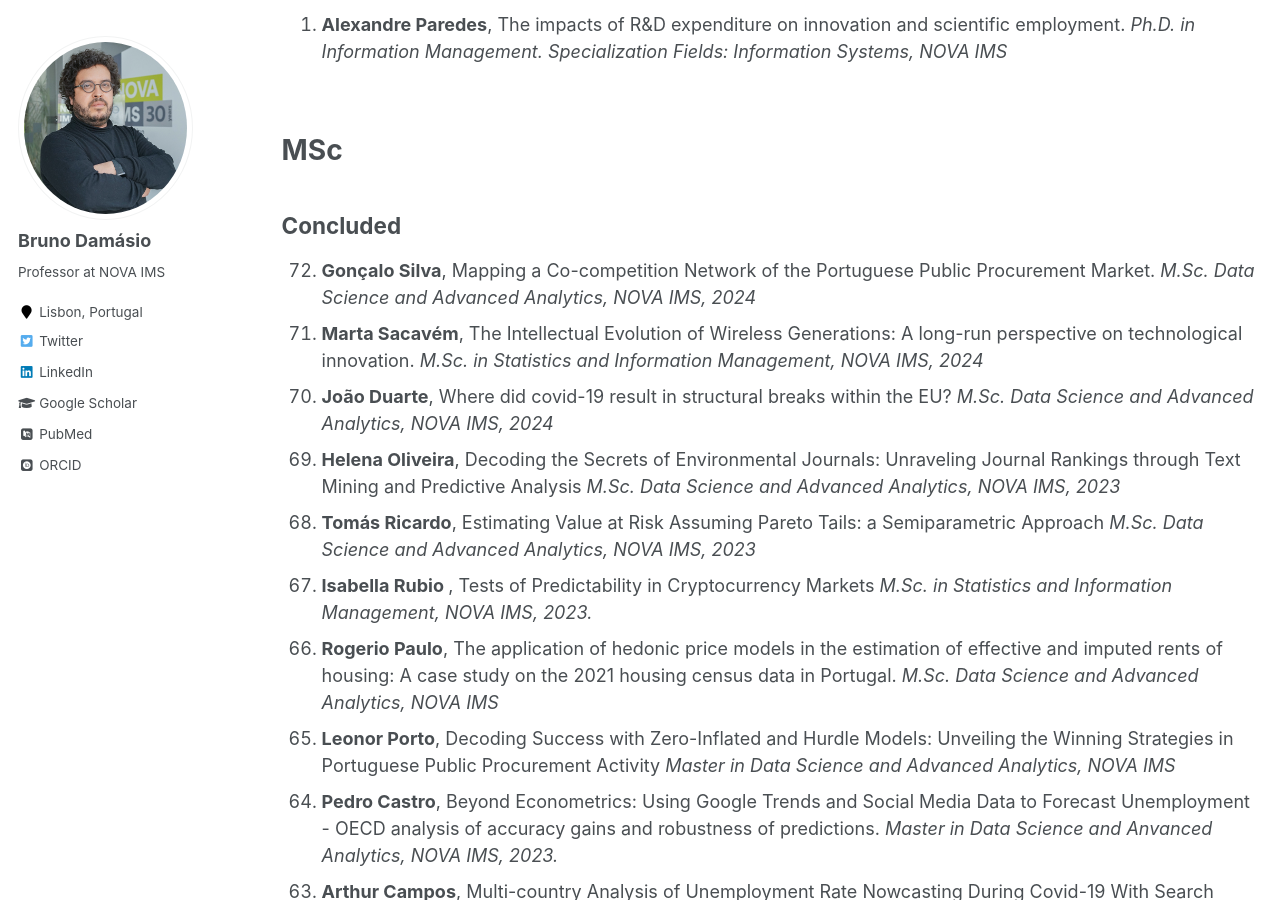
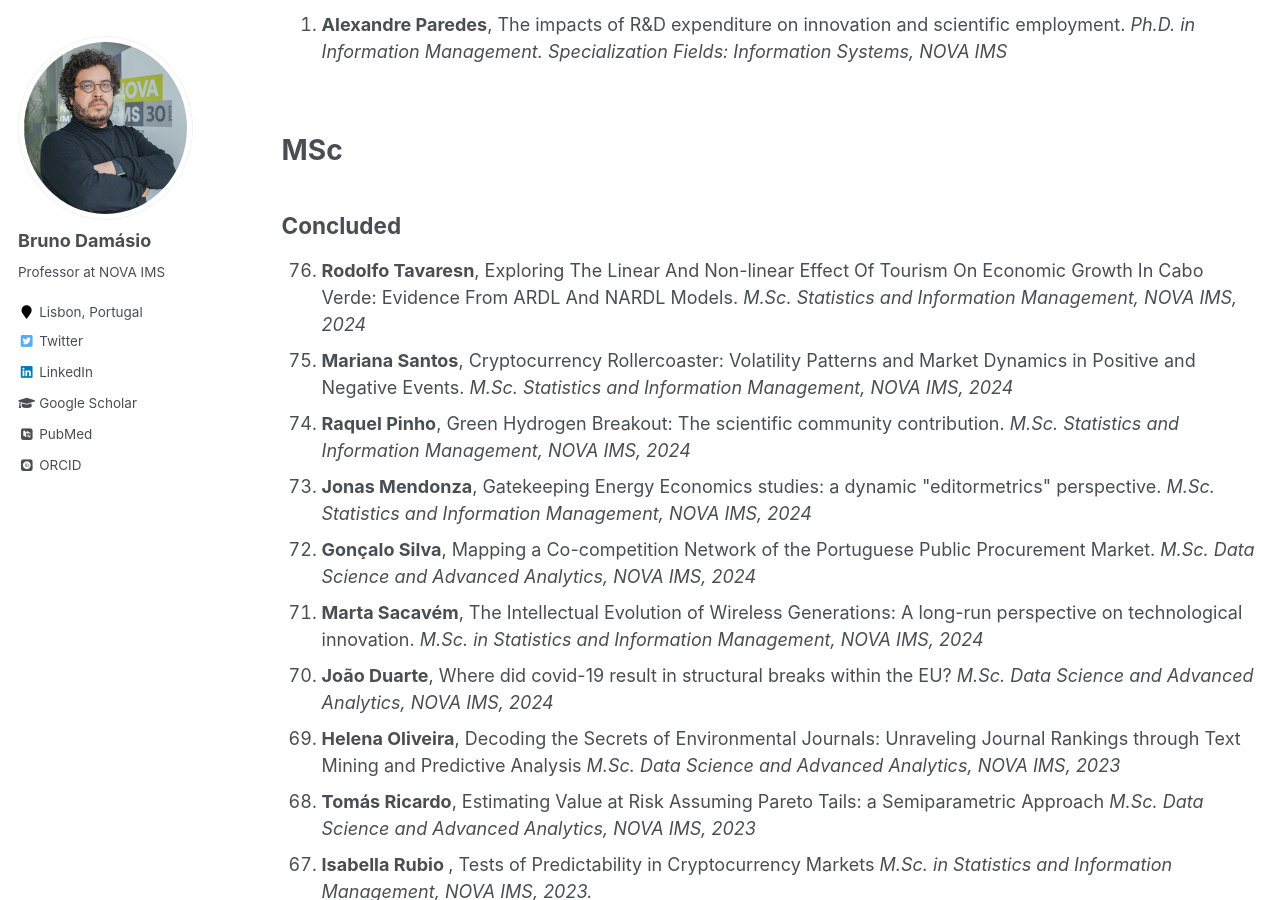
Before and after one commit to damasiob/damasiob.github.io, a Jekyll site: the page built from _pages/orietation.md, in a window 1280 px wide and 900 px high, scrolled down 732 px. Built offline with Jekyll 4.4.1, drawn with Linux system fonts in a browser that asks for light colours; some web fonts are replaced.

Commit message:
Update orietation.md

```diff
--- a/_pages/orietation.md
+++ b/_pages/orietation.md
@@ -39,6 +39,14 @@ Concluded
 ---
 
 <ol reversed>
+
+   <li><b>Rodolfo Tavaresn</b>, Exploring The Linear And Non-linear Effect Of Tourism On Economic Growth In Cabo Verde: Evidence From ARDL And NARDL Models. <i>M.Sc. Statistics and Information Management, NOVA IMS, 2024 </i></li>
+
+   <li><b>Mariana Santos</b>, Cryptocurrency Rollercoaster: Volatility Patterns and Market Dynamics in Positive and Negative Events. <i>M.Sc. Statistics and Information Management, NOVA IMS, 2024 </i></li>
+
+   <li><b>Raquel Pinho</b>, Green Hydrogen Breakout: The scientific community contribution. <i>M.Sc. Statistics and Information Management, NOVA IMS, 2024 </i></li>
+
+   <li><b>Jonas Mendonza</b>, Gatekeeping Energy Economics studies: a dynamic "editormetrics" perspective. <i>M.Sc. Statistics and Information Management, NOVA IMS, 2024 </i></li>
 
    <li><b>Gonçalo Silva</b>, Mapping a Co-competition Network of the Portuguese Public Procurement Market. <i>M.Sc. Data Science and Advanced Analytics, NOVA IMS, 2024 </i></li>
 
```
